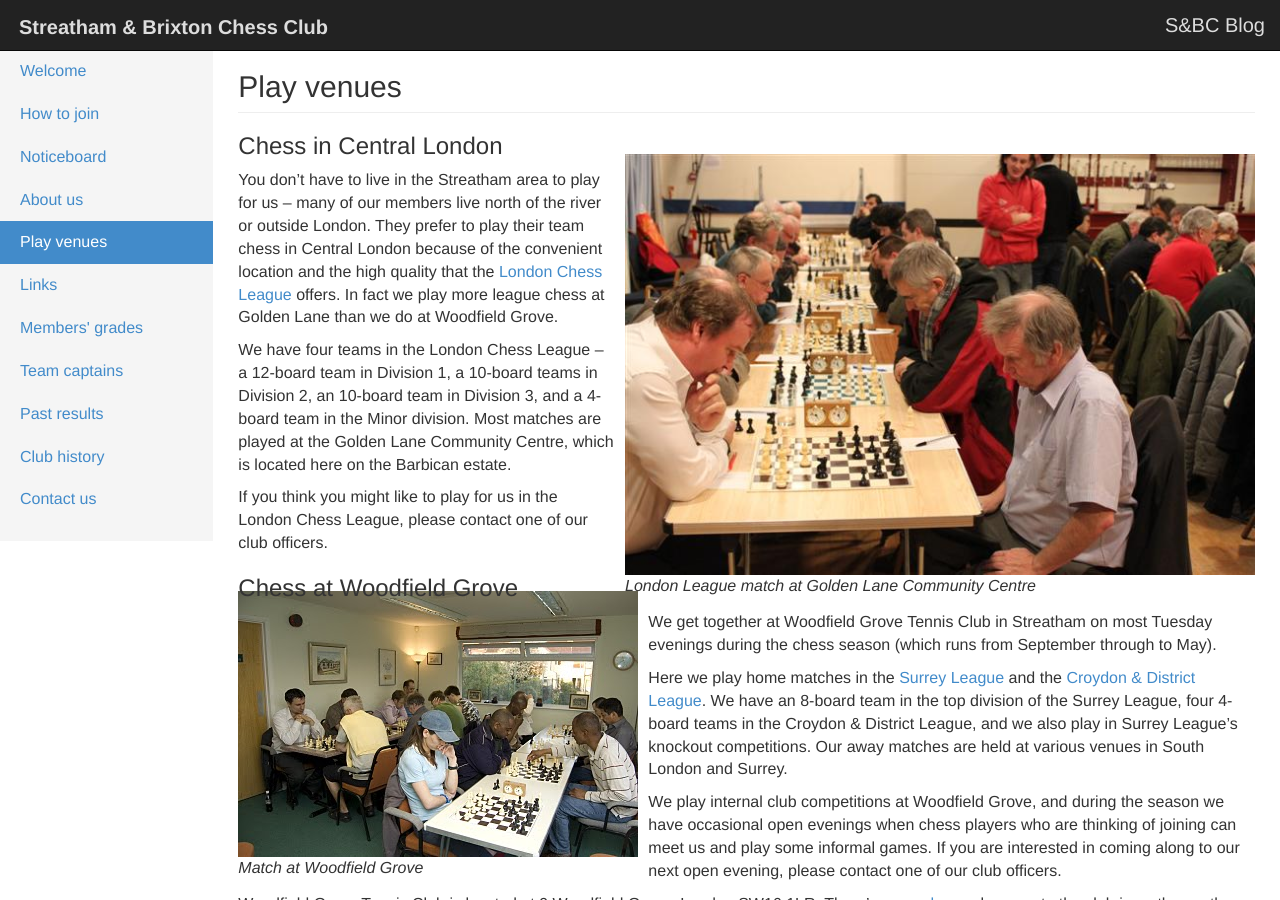
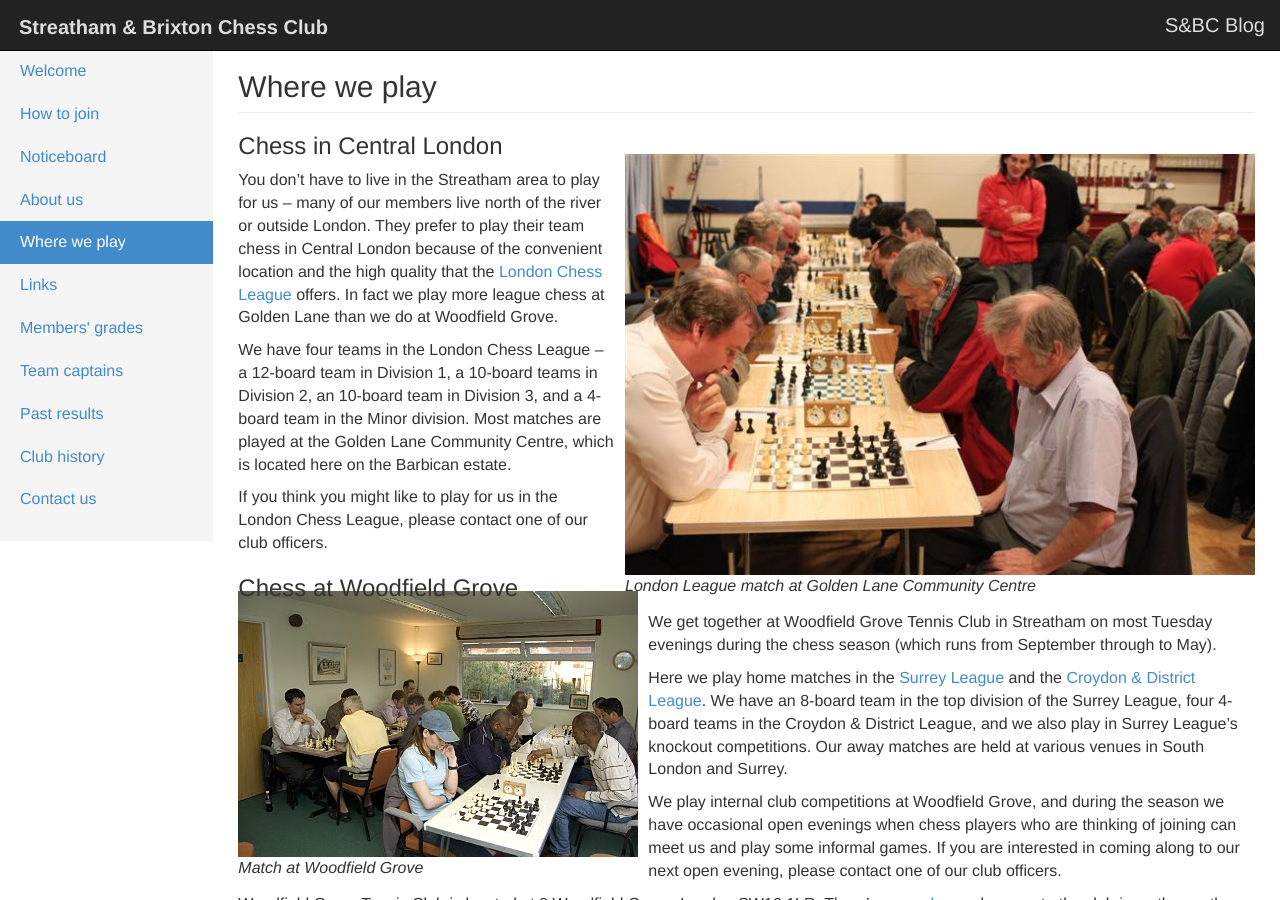
Before and after one commit to streathamchess/streathamchess.github.io, a Jekyll site: the page built from about/venues.md, in a window 1280 px wide and 900 px high. Built offline with Jekyll 4.4.1, drawn with Linux system fonts in a browser that asks for light colours; Markdown is read by kramdown in place of the engine named in the settings.

Commit message:
rename venues to where we play

```diff
--- a/_includes/navigation-sidebar.html
+++ b/_includes/navigation-sidebar.html
@@ -23,7 +23,7 @@
     <a href="/about/whitelion.html">Chess at the White Lion</a>
   </li> -->
   <li {% if current[2] == 'venues.html' %} class="active" {% endif %}>
-    <a href="/about/venues.html">Play venues</a>
+    <a href="/about/venues.html">Where we play</a>
   </li>
 
   <li {% if current[1] == 'links.html' %} class="active" {% endif %}>
--- a/about/venues.md
+++ b/about/venues.md
@@ -1,5 +1,5 @@
 ---
-title: Play venues
+title: Where we play
 layout: default
 ---
 
```
